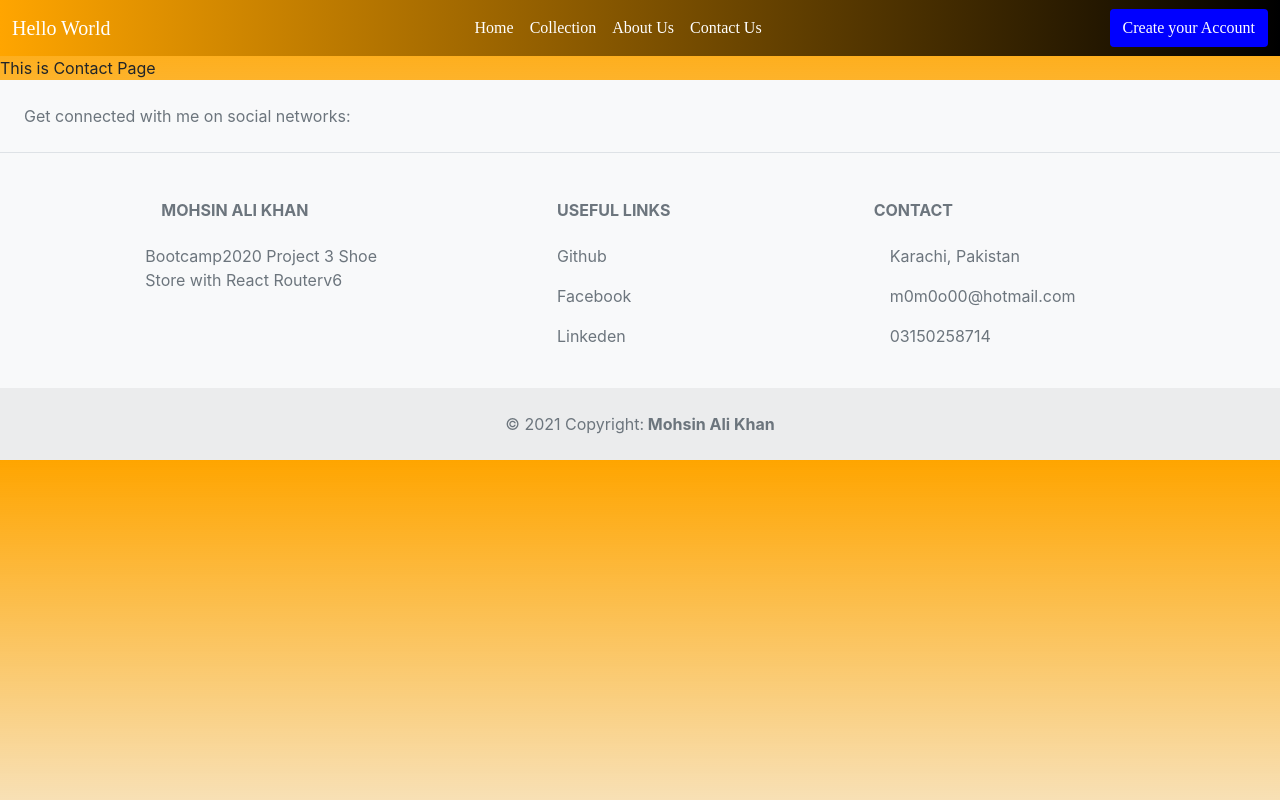
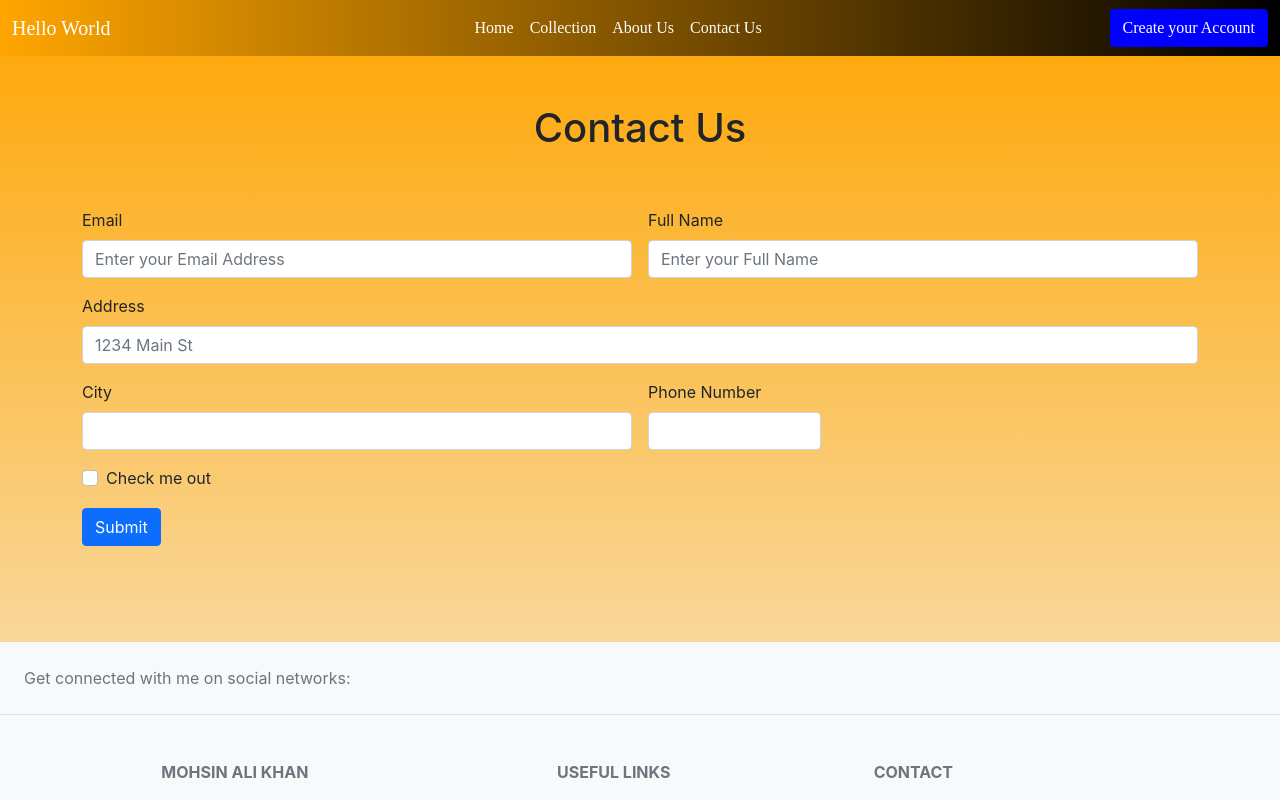
Before and after one commit to mohsin-8/project005, a React (Create React App) app: page /contact in a window 1280 px wide. Shown: the top 800 px of the page. Built offline with nearby package versions, Linux system fonts and the light colour scheme; a web font is replaced by a local one.

Commit message:
complete contact us page

```diff
--- a/src/components/Collection.js
+++ b/src/components/Collection.js
@@ -2,8 +2,8 @@ import React from 'react';
 
 function Collection() {
     return (
-        <div>
-            This is Collection Page
+        <div className="container py-5">
+            <h1 style={{ textAlign: 'center' }}>Collection</h1>
         </div>
     )
 }
--- a/src/components/ContactUs.js
+++ b/src/components/ContactUs.js
@@ -2,8 +2,41 @@ import React from 'react';
 
 function ContactUs() {
     return (
-        <div>
-            This is Contact Page
+        <div className="container py-5">
+            <h1 style={{ textAlign: 'center' }}>Contact Us</h1>
+            <form class="row g-3 py-5">
+                <div class="col-md-6">
+                    <label for="inputEmail4" class="form-label">Email</label>
+                    <input type="email" class="form-control" id="inputEmail4" placeholder="Enter your Email Address" />
+                </div>
+                <div class="col-md-6">
+                    <label for="fullname" class="form-label">Full Name</label>
+                    <input type="text" class="form-control" id="FullName" placeholder="Enter your Full Name" />
+                </div>
+                <div class="col-12">
+                    <label for="inputAddress" class="form-label">Address</label>
+                    <input type="text" class="form-control" id="inputAddress" placeholder="1234 Main St" />
+                </div>
+                <div class="col-md-6">
+                    <label for="inputCity" class="form-label">City</label>
+                    <input type="text" class="form-control" id="inputCity" />
+                </div>
+                <div class="col-md-2">
+                    <label for="number" class="form-label">Phone Number</label>
+                    <input type="number" max="11" class="form-control" id="number" />
+                </div>
+                <div class="col-12">
+                    <div class="form-check">
+                        <input class="form-check-input" type="checkbox" id="gridCheck" />
+                        <label class="form-check-label" for="gridCheck">
+                            Check me out
+                        </label>
+                    </div>
+                </div>
+                <div class="col-12">
+                    <button type="submit" class="btn btn-primary">Submit</button>
+                </div>
+            </form>
         </div>
     )
 }
```
